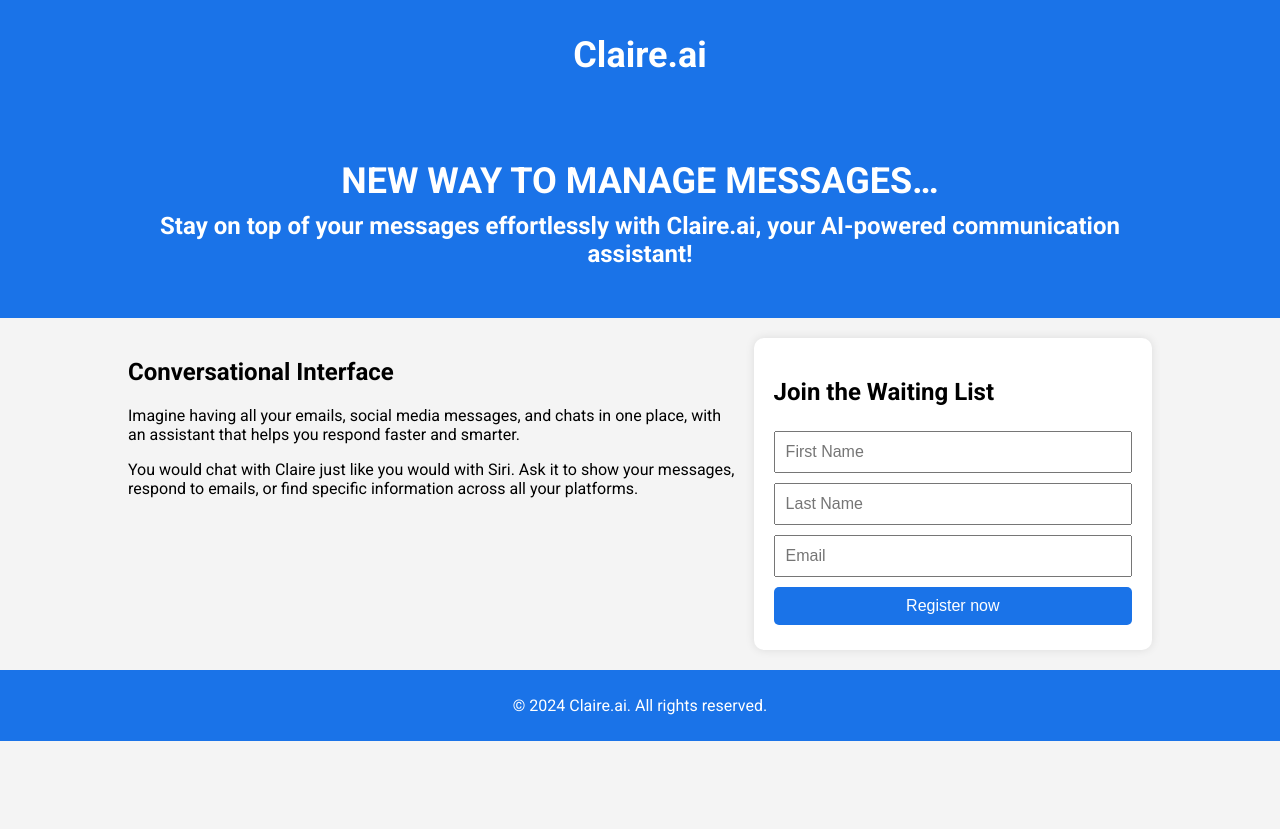
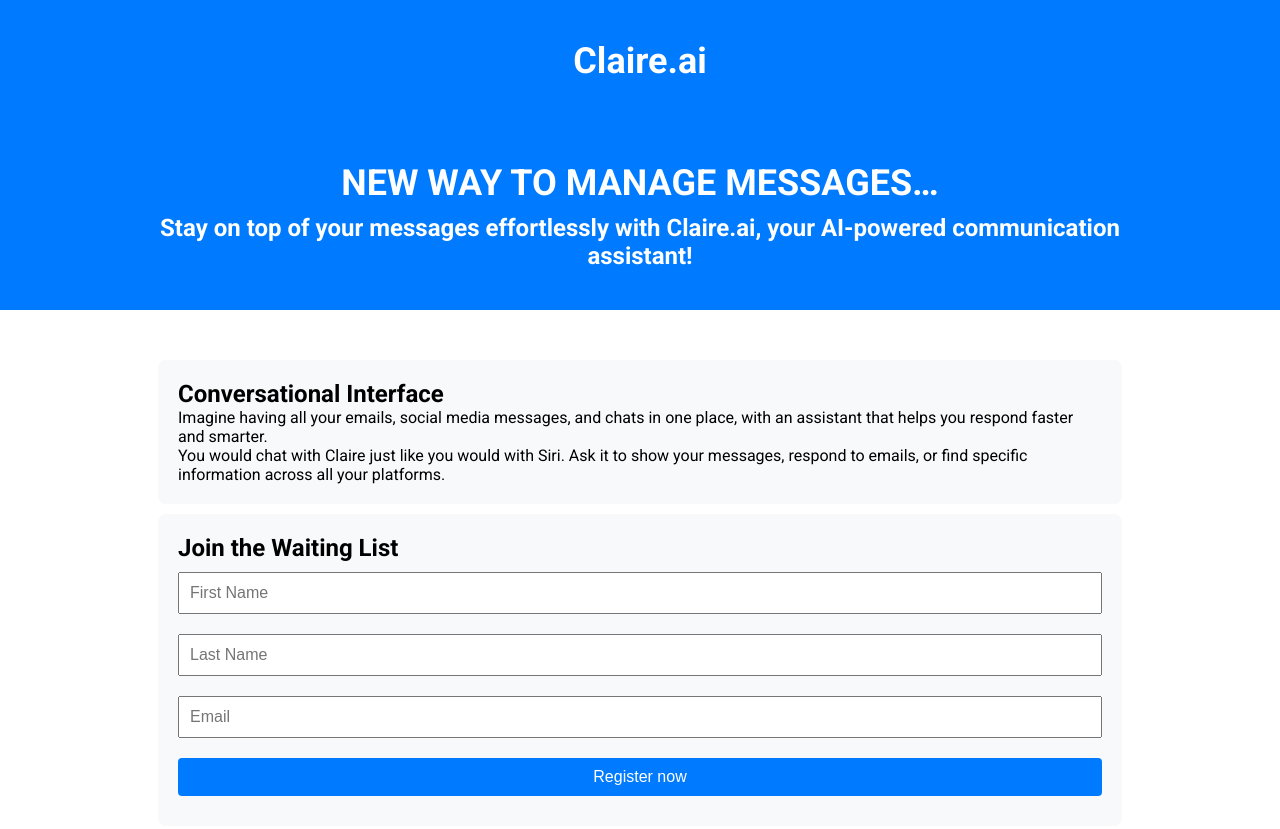
Before and after one commit to Mattheous98/claire-ai-website, a plain HTML site: page index.html in a window 1280 px wide. Shown: the top 829 px of the page. Before the commit the page ends 800 px from the top, so only its background shows below. Drawn offline with Linux system fonts and the light colour scheme.

Commit message:
styles.css

```diff
--- a/styles.css
+++ b/styles.css
@@ -1,90 +1,116 @@
-body {
-    font-family: 'Roboto', sans-serif;
+* {
+    box-sizing: border-box;
     margin: 0;
     padding: 0;
-    background-color: #f4f4f4;
+}
+
+html, body {
+    height: 100%;
+    margin: 0;
+    padding: 0;
+    font-family: 'Roboto', sans-serif;
+}
+
+body {
+    display: flex;
+    flex-direction: column;
 }
 
 .container {
     width: 80%;
     margin: 0 auto;
+    padding: 20px;
 }
 
 header {
-    background-color: #1a73e8;
+    background-color: #007bff;
     color: white;
-    padding: 10px 0;
+    padding: 20px 0;
+    text-align: center;
 }
 
 header .logo {
-    text-align: center;
     font-size: 36px;
     font-weight: bold;
 }
 
 .hero {
-    background-color: #1a73e8;
+    background-color: #007bff;
     color: white;
-    padding: 50px 0;
+    padding: 20px 0;
     text-align: center;
 }
 
 .hero h2 {
     font-size: 36px;
-    margin: 0;
+    margin-bottom: 10px;
 }
 
 .hero h3 {
     font-size: 24px;
-    margin: 10px 0 0 0;
 }
 
 .features-and-signup {
-    background-color: #f4f4f4;
+    display: flex;
+    justify-content: space-between;
     padding: 20px 0;
 }
 
-.flex-container {
-    display: flex;
-    justify-content: space-between;
-    align-items: flex-start;
+.features-box, .signup-box {
+    flex: 1;
+    padding: 20px;
+    margin: 10px;
 }
 
 .features-box {
-    width: 60%;
+    background-color: #f8f9fa;
+    border-radius: 8px;
 }
 
 .signup-box {
-    width: 35%;
-    background-color: white;
-    padding: 20px;
-    box-shadow: 0 0 10px rgba(0, 0, 0, 0.1);
-    border-radius: 10px;
+    background-color: #f8f9fa;
+    border-radius: 8px;
 }
 
-.signup-box form {
+.no-border {
+    border: none;
+}
+
+.features-box h2 {
+    text-align: left;
+}
+
+footer {
+    background-color: #007bff;
+    color: white;
+    padding: 10px 0;
+    text-align: center;
+    margin-top: auto;
+}
+
+form {
     display: flex;
     flex-direction: column;
 }
 
-.signup-box input,
-.signup-box button {
+form input, form button {
+    margin: 10px 0;
     padding: 10px;
-    margin: 5px 0;
     font-size: 16px;
 }
 
-.signup-box button {
-    background-color: #1a73e8;
+form button {
+    background-color: #007bff;
     color: white;
     border: none;
     cursor: pointer;
-    border-radius: 5px;
+    border-radius: 4px;
 }
 
-footer {
-    background-color: #1a73e8;
-    color: white;
-    text-align: center;
-    padding: 10px 0;
+form button:hover {
+    background-color: #0056b3;
 }
+
+h2.left-align {
+    text-align: left;
+}
```
